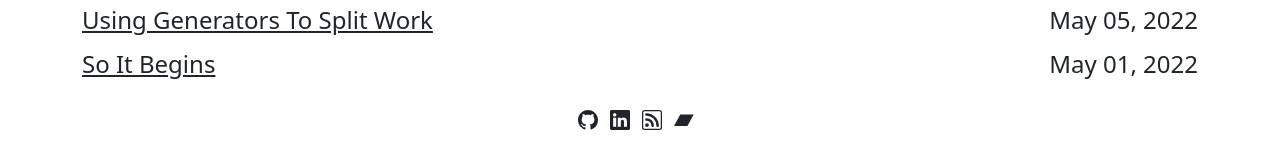
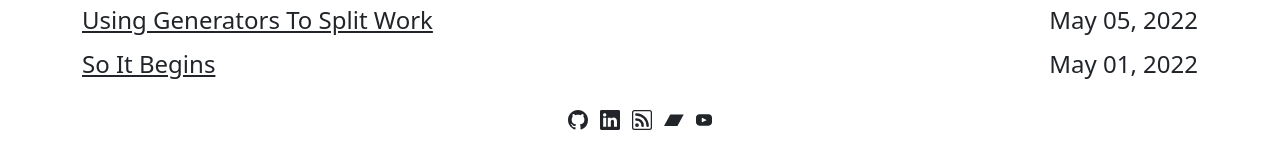
Before and after one commit to chipbell4/chipbell4.github.io, a Jekyll site: the page built from index.html, in a window 1280 px wide. Shown: the part 780-923 px from the top of the page. Built offline with Jekyll 4.4.1, drawn with Linux system fonts in a browser that asks for light colours; nearby versions of some CDN libraries.

Commit message:
YouTube link

```diff
--- a/_includes/svg_icons.html
+++ b/_includes/svg_icons.html
@@ -124,3 +124,10 @@
         <!-- fill="#1DA0C3" -->
     </svg>
 </a>
+<a class="footer-icon-links" href="https://www.youtube.com/channel/UCCSvlNXsorOObYi6iVQC9IA">
+<svg height="16" width="16" version="1.1" id="Layer_1" xmlns="http://www.w3.org/2000/svg" xmlns:xlink="http://www.w3.org/1999/xlink" viewBox="0 0 461.001 461.001" xml:space="preserve" fill="currentColor">
+    <g>
+        <path d="M365.257,67.393H95.744C42.866,67.393,0,110.259,0,163.137v134.728 c0,52.878,42.866,95.744,95.744,95.744h269.513c52.878,0,95.744-42.866,95.744-95.744V163.137 C461.001,110.259,418.135,67.393,365.257,67.393z M300.506,237.056l-126.06,60.123c-3.359,1.602-7.239-0.847-7.239-4.568V168.607 c0-3.774,3.982-6.22,7.348-4.514l126.06,63.881C304.363,229.873,304.298,235.248,300.506,237.056z"></path>
+    </g>
+</svg>
+</a>
```
